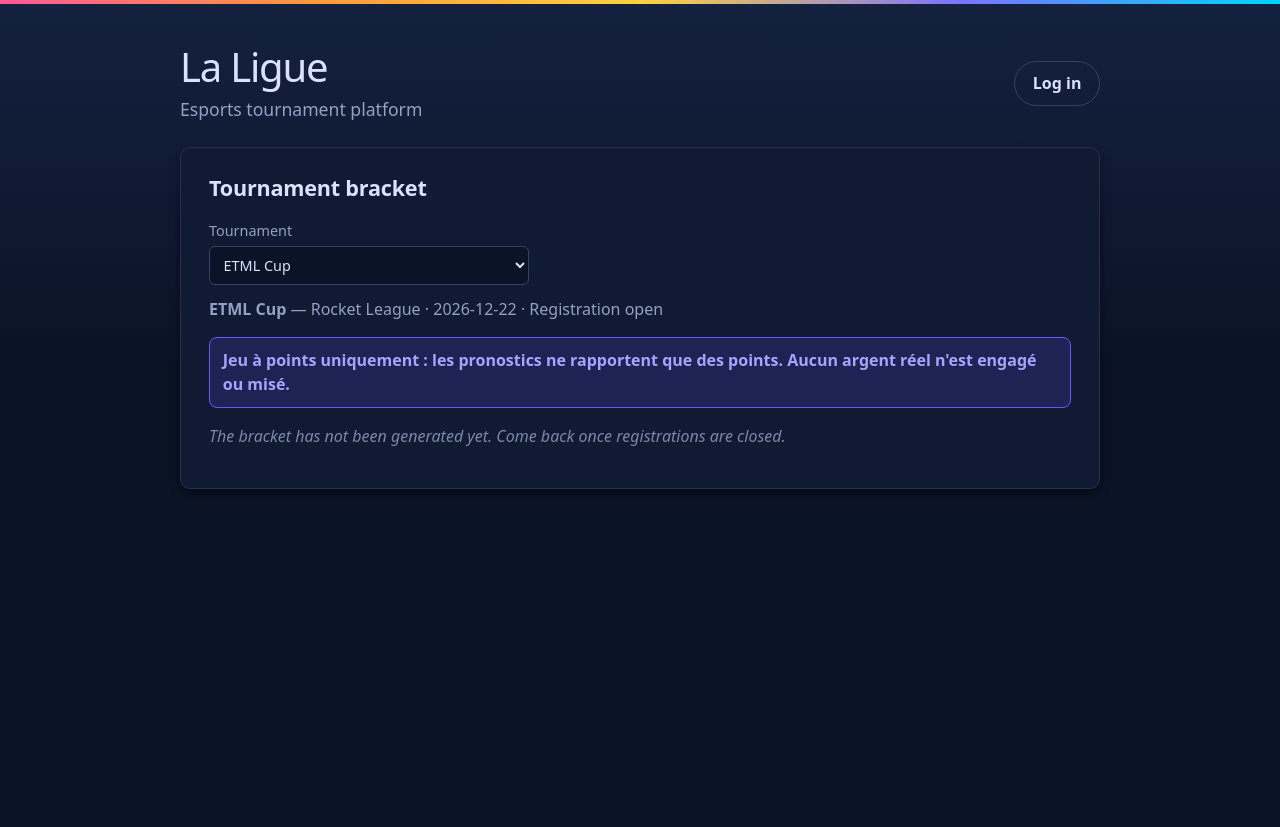
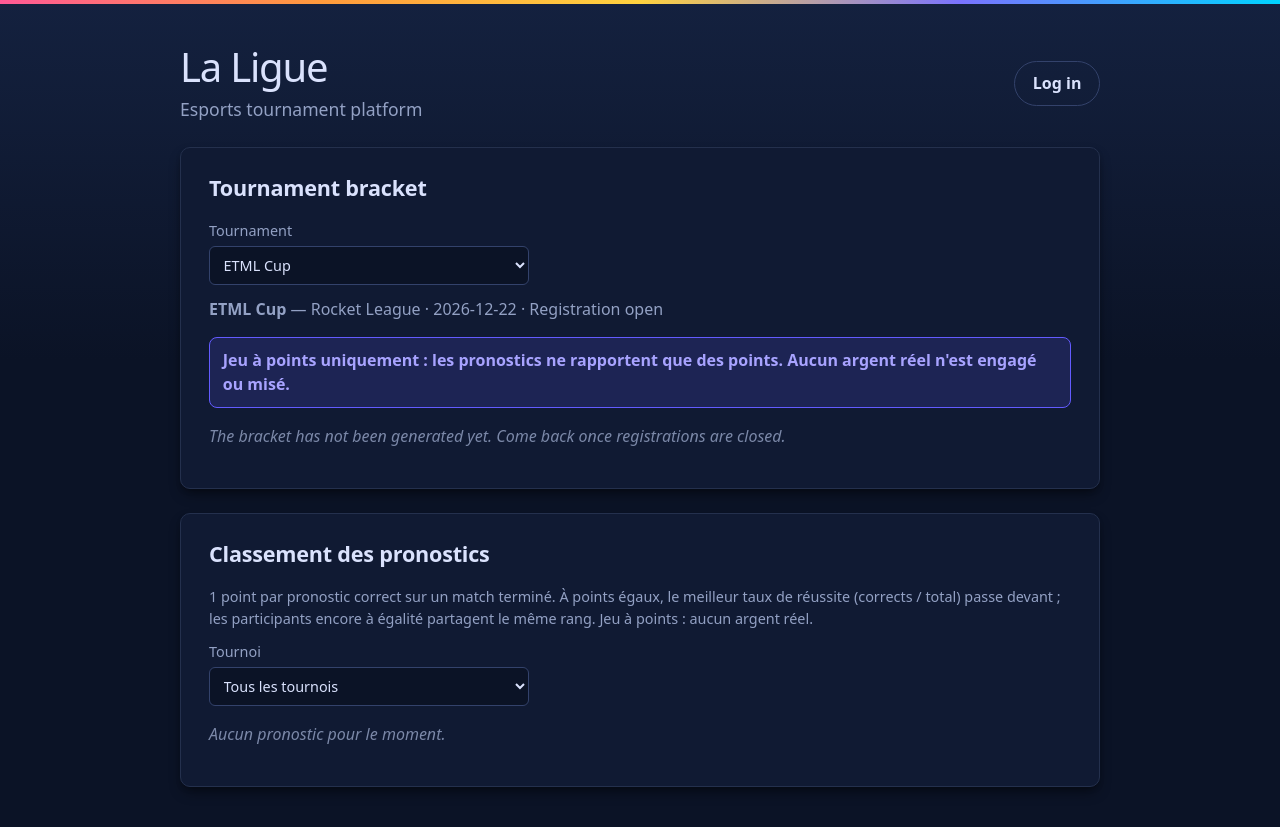
Before and after one commit to N0t4b3n123/P-426-La_Ligue-1, a Vue app: page / in a window 1280 px wide. Before the commit the page ends 800 px from the top, so only its background shows below. Built offline with nearby package versions, Linux system fonts and the light colour scheme.

Commit message:
feat: us8 sur les pronostics fini

```diff
--- a/package.json
+++ b/package.json
@@ -7,7 +7,7 @@
     "dev": "vite",
     "build": "vite build",
     "preview": "vite preview",
-    "test": "node --test src/tests/brackets.test.js src/tests/spectator.test.js"
+    "test": "node --test src/tests/brackets.test.js src/tests/spectator.test.js src/tests/predictions.test.js src/tests/predictionRanking.test.js"
   },
   "dependencies": {
     "vue": "^3.5.13"
--- a/src/App.vue
+++ b/src/App.vue
@@ -15,6 +15,7 @@ import OrganizerBracket from "./components/OrganizerBracket.vue";
 import OrganizerDeadlines from "./components/OrganizerDeadlines.vue";
 
 import SpectatorBracket from "./components/SpectatorBracket.vue";
+import PredictionRanking from "./components/PredictionRanking.vue";
 
 import { testTournaments, STATUSES } from "./data/tournaments.js";
 
@@ -62,6 +63,8 @@ const selectedTournamentId = ref(null);
 
 
 const isLoggedIn = computed(() => user.value !== null);
+// The public views (bracket, prediction ranking) stay visible unless the login form is open.
+const showPublicViews = computed(() => isLoggedIn.value || !showLogin.value);
 
 const role = computed(() => user.value?.role);
 
@@ -464,6 +467,13 @@ function setBracket({ tournamentId, bracket }) {
 
     <SpectatorBracket v-else :tournaments="tournaments" :account="null" :predictions="predictions" />
 
+    <PredictionRanking
+      v-if="showPublicViews"
+      :tournaments="tournaments"
+      :predictions="predictions"
+      :account="user"
+    />
+
   </main>
 
 </template>
--- a/src/components/Login.vue
+++ b/src/components/Login.vue
@@ -51,6 +51,8 @@ function submit() {
         <li><code>organizer</code> / <code>org123</code></li>
         <li><code>captain</code> / <code>cap123</code></li>
         <li><code>spectator</code> / <code>spec123</code></li>
+        <li><code>spectator2</code> / <code>spec456</code></li>
+        <li><code>spectator3</code> / <code>spec789</code></li>
       </ul>
     </details>
   </section>
--- /dev/null
+++ b/src/components/PredictionRanking.vue
@@ -0,0 +1,126 @@
+<script setup>
+import { computed, ref } from "vue";
+import { calculatePredictionRanking } from "../data/predictionRanking.js";
+
+// Public view: no login required, no action. Recomputed automatically from the
+// bracket and the predictions, so a validated score updates it right away.
+const props = defineProps({
+  tournaments: { type: Array, required: true },
+  predictions: { type: Array, default: () => [] },
+  account: { type: Object, default: null },
+});
+
+const selectedId = ref(null); // null = all tournaments
+
+const ranking = computed(() =>
+  calculatePredictionRanking(props.predictions, props.tournaments, {
+    tournamentId: selectedId.value,
+  }),
+);
+
+const hasFinishedPredictions = computed(() =>
+  ranking.value.some((row) => row.total > 0),
+);
+</script>
+
+<template>
+  <section class="panel" aria-labelledby="prediction-ranking-title">
+    <h2 id="prediction-ranking-title">Classement des pronostics</h2>
+
+    <p class="meta">
+      1 point par pronostic correct sur un match terminé. À points égaux,
+      le meilleur taux de réussite (corrects / total) passe devant ; les
+      participants encore à égalité partagent le même rang. Jeu à points :
+      aucun argent réel.
+    </p>
+
+    <label v-if="tournaments.length > 1" class="picker">
+      Tournoi
+      <select
+        :value="selectedId ?? ''"
+        @change="selectedId = $event.target.value === '' ? null : Number($event.target.value)"
+      >
+        <option value="">Tous les tournois</option>
+        <option v-for="t in tournaments" :key="t.id" :value="t.id">
+          {{ t.name }}
+        </option>
+      </select>
+    </label>
+
+    <p v-if="ranking.length === 0" class="empty">
+      Aucun pronostic pour le moment.
+    </p>
+
+    <template v-else>
+      <p v-if="!hasFinishedPredictions" class="empty">
+        Aucun match pronostiqué n'est terminé : les points arriveront après les
+        premiers résultats.
+      </p>
+
+      <div class="table-scroll" role="region" aria-label="Classement des pronostics" tabindex="0">
+        <table aria-live="polite">
+          <thead>
+            <tr>
+              <th scope="col">Rang</th>
+              <th scope="col">Participant</th>
+              <th scope="col">Points</th>
+              <th scope="col">Corrects / Total</th>
+              <th scope="col">En attente</th>
+            </tr>
+          </thead>
+          <tbody>
+            <tr
+              v-for="row in ranking"
+              :key="row.userId"
+              :class="{ me: account && row.userId === account.id }"
+            >
+              <td>{{ row.rank }}</td>
+              <td>
+                {{ row.name }}
+                <span v-if="account && row.userId === account.id" class="you">(vous)</span>
+              </td>
+              <td class="points">{{ row.points }}</td>
+              <td>{{ row.correct }} / {{ row.total }}</td>
+              <td>{{ row.pending }}</td>
+            </tr>
+          </tbody>
+        </table>
+      </div>
+    </template>
+  </section>
+</template>
+
+<style scoped>
+.meta { margin: 0 0 0.75rem; color: var(--text-soft); font-size: 0.9rem; }
+.picker {
+  display: flex;
+  flex-direction: column;
+  gap: 0.25rem;
+  max-width: 320px;
+  margin-bottom: 0.75rem;
+  color: var(--text-soft);
+  font-size: 0.9rem;
+}
+.picker select {
+  font: inherit;
+  padding: 0.5rem 0.6rem;
+  border: 1px solid var(--border-strong);
+  border-radius: 6px;
+  background: var(--field);
+  color: var(--text);
+}
+.table-scroll { overflow-x: auto; }
+table { width: 100%; border-collapse: collapse; text-align: left; }
+th, td {
+  padding: 0.75rem;
+  border-bottom: 1px solid var(--border);
+  white-space: nowrap;
+}
+th { background: var(--field); font-weight: 600; }
+.points { font-weight: 700; font-variant-numeric: tabular-nums; }
+tr.me { background: var(--accent-soft); }
+.you { color: var(--accent-text); font-size: 0.85rem; }
+@media (max-width: 640px) {
+  th, td { padding: 0.6rem 0.5rem; }
+}
+</style>
--- a/src/data/accounts.js
+++ b/src/data/accounts.js
@@ -4,6 +4,8 @@ export const accounts = [
   { id: 1, username: 'organizer', password: 'org123', name: 'Alex Organizer', role: 'organizer' },
   { id: 2, username: 'captain', password: 'cap123', name: 'Camille Captain', role: 'captain' },
   { id: 3, username: 'spectator', password: 'spec123', name: 'Sam Spectator', role: 'spectator' },
+  { id: 4, username: 'spectator2', password: 'spec456', name: 'Léa Spectator', role: 'spectator' },
+  { id: 5, username: 'spectator3', password: 'spec789', name: 'Noah Spectator', role: 'spectator' },
 ];
 
 /** Strips the password before keeping an account in the session. */
--- /dev/null
+++ b/src/data/predictionRanking.js
@@ -0,0 +1,100 @@
+// Prediction leaderboard: points, correct/total and tie-break (no UI here, easy to test).
+// Points are only a game score: no real money involved.
+import { findAccountById } from "./accounts.js";
+
+/** Points won for each correct prediction (to be validated with the client). */
+export const POINTS_PER_CORRECT = 1;
+
+function findMatch(tournament, matchId) {
+  for (const round of tournament?.bracket?.rounds ?? []) {
+    const match = round.find((m) => m.id === matchId);
+    if (match) return match;
+  }
+  return null;
+}
+
+/**
+ * Result of one prediction:
+ * - "correct" / "wrong": the match is finished
+ * - "pending": the match is not finished yet (no points yet)
+ * - null: the prediction no longer matches the bracket (e.g. bracket regenerated) -> ignored
+ */
+export function evaluatePrediction(prediction, tournament) {
+  const match = findMatch(tournament, prediction.matchId);
+  if (!match || match.bye) return null;
+
+  const playsInMatch = [match.team1, match.team2].some(
+    (t) => t?.registrationId === prediction.teamRegistrationId,
+  );
+  if (!playsInMatch) return null;
+
+  if (match.status !== "finished" || !match.winner) return "pending";
+  return match.winner.registrationId === prediction.teamRegistrationId
+    ? "correct"
+    : "wrong";
+}
+
+/** Success rate comparison without floating point: <0 if a has the better rate (sorts first). */
+function compareAccuracy(a, b) {
+  return a.total * b.correct - b.total * a.correct;
+}
+
+/**
+ * Ranking of all participants (users with at least one prediction).
+ * Order: points DESC, then success rate (correct / total) DESC, then name.
+ * Participants still equal after the tie-break share the same rank (ex aequo).
+ * `tournamentId` = null -> all tournaments.
+ */
+export function calculatePredictionRanking(
+  predictions,
+  tournaments,
+  { tournamentId = null, getUserName = (id) => findAccountById(id)?.name ?? "Unknown" } = {},
+) {
+  const byUser = new Map();
+
+  for (const p of predictions ?? []) {
+    if (tournamentId !== null && p.tournamentId !== tournamentId) continue;
+
+    const tournament = tournaments.find((t) => t.id === p.tournamentId);
+    const result = tournament ? evaluatePrediction(p, tournament) : null;
+    if (!result) continue;
+
+    if (!byUser.has(p.userId)) {
+      byUser.set(p.userId, {
+        userId: p.userId,
+        name: getUserName(p.userId),
+        points: 0,
+        correct: 0,
+        total: 0, // predictions on finished matches
+        pending: 0, // predictions on matches not finished yet
+      });
+    }
+    const row = byUser.get(p.userId);
+
+    if (result === "pending") {
+      row.pending += 1;
+      continue;
+    }
+    row.total += 1;
+    if (result === "correct") {
+      row.correct += 1;
+      row.points += POINTS_PER_CORRECT;
+    }
+  }
+
+  const sorted = [...byUser.values()].sort(
+    (a, b) =>
+      b.points - a.points ||
+      compareAccuracy(a, b) ||
+      a.name.localeCompare(b.name, "fr"),
+  );
+
+  let currentRank = 0;
+  return sorted.map((row, index) => {
+    const prev = sorted[index - 1];
+    if (!prev || prev.points !== row.points || compareAccuracy(prev, row) !== 0) {
+      currentRank = index + 1;
+    }
+    return { ...row, rank: currentRank };
+  });
+}
```
Also changed, not shown: 1 other file (tests, documents, lock files or other folders).
